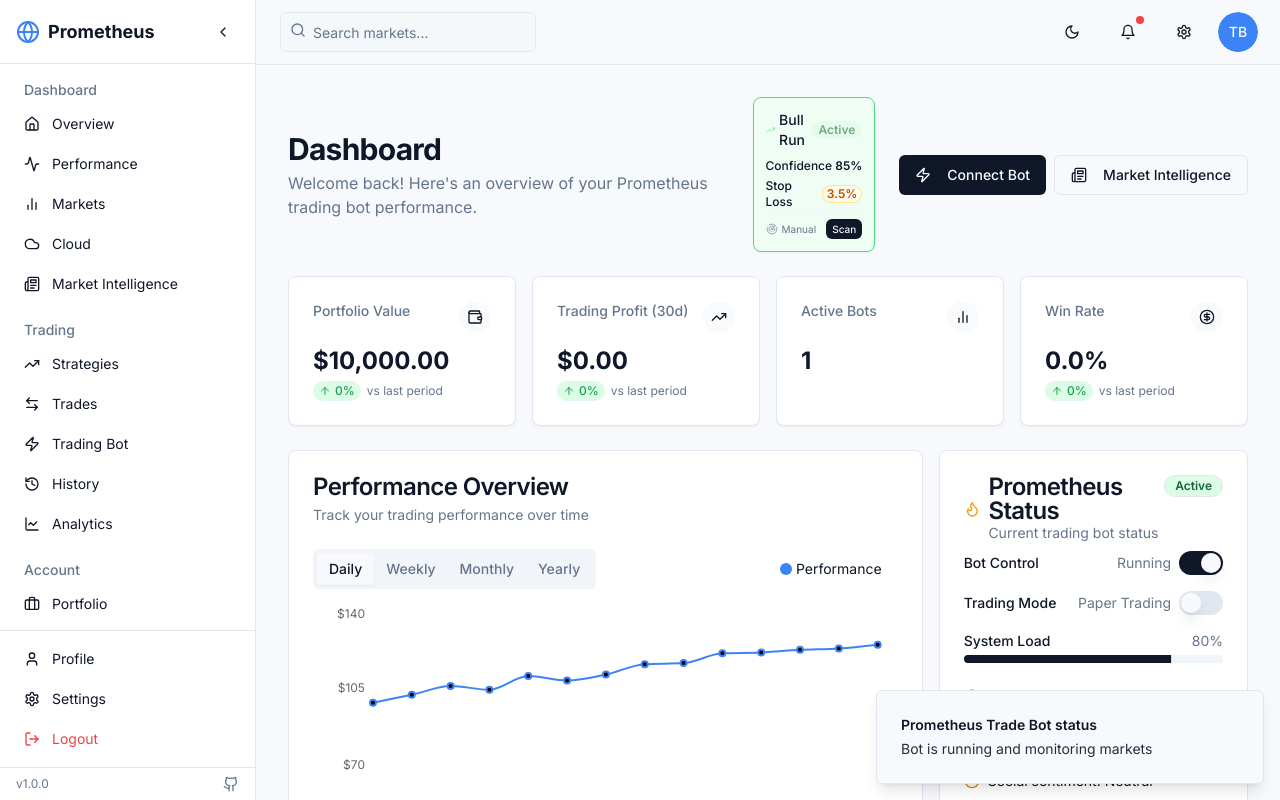
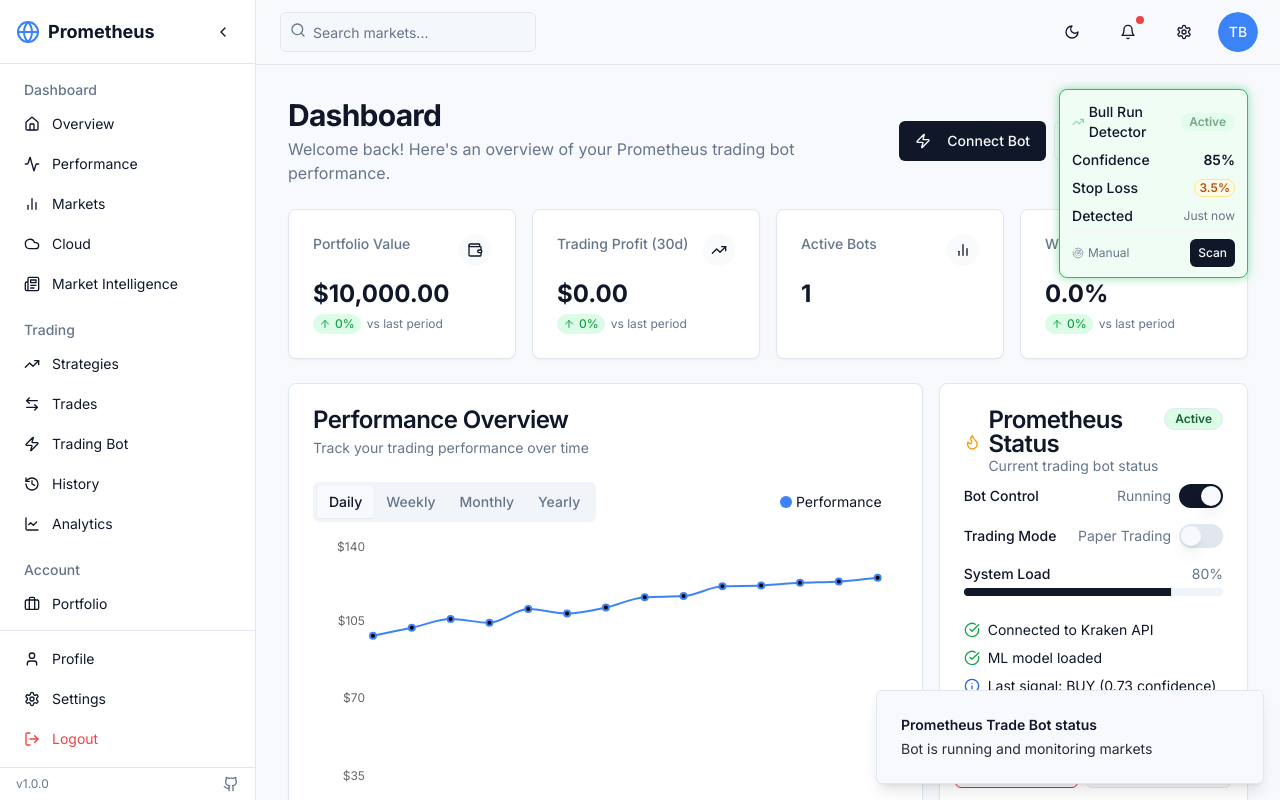
Before and after one commit to DanielePL/prometheus-trading-bot, a React (Vite) app: page /dashboard in a window 1280 px wide. Shown: the top 800 px of the page. Built offline with nearby package versions, Linux system fonts and the light colour scheme.

Commit message:
Update BullRunIndicator component
Modified the BullRunIndicator component to be a square and positioned in the right corner. Added functionality to visually indicate a detected bull run.

```diff
--- a/src/components/trading/indicators/BullRunIndicator.tsx
+++ b/src/components/trading/indicators/BullRunIndicator.tsx
@@ -1,3 +1,4 @@
+
 import React, { useState, useEffect } from 'react';
 import { Card, CardContent } from '@/components/ui/card';
 import { Badge } from '@/components/ui/badge';
@@ -91,50 +92,60 @@ export const BullRunIndicator: React.FC<BullRunIndicatorProps> = ({
   }, [scanInterval]);
 
   return (
-    <Card className={`border transition-all duration-300 ${isAnimating ? 'scale-[1.02]' : ''}
+    <Card className={`
+      w-[5cm] h-[5cm]
       ${isBullRun
-        ? 'border-green-400 dark:border-green-600 bg-green-50 dark:bg-green-900/20'
-        : 'border-gray-200 dark:border-gray-800'}
-      max-w-[5cm] max-h-[5cm] overflow-hidden`}>
-      <CardContent className="p-3">
+        ? 'border-green-500 dark:border-green-400 bg-green-50 dark:bg-green-900/30 shadow-[0_0_10px_rgba(34,197,94,0.5)]'
+        : 'border-gray-200 dark:border-gray-800 bg-background'}
+      ${isAnimating ? 'animate-pulse' : ''}
+      transition-all duration-300 overflow-hidden
+    `}>
+      <CardContent className="p-3 flex flex-col h-full justify-between">
         <div className="flex items-center justify-between mb-2">
           <div className="flex items-center gap-1">
             <TrendingUp className={`h-4 w-4 ${isBullRun ?
               'text-green-500 animate-pulse' : 'text-gray-400'}`} />
-            <span className="text-sm font-medium">Bull Run</span>
+            <span className="text-sm font-medium">Bull Run Detector</span>
           </div>
+
           {isBullRun && (
-            <Badge className="bg-green-100 text-green-800 dark:bg-green-900/30 dark:text-green-400 animate-pulse text-xs py-0 px-1.5">
+            <Badge className="bg-green-100 text-green-800 dark:bg-green-900/30 dark:text-green-400 animate-pulse text-xs py-0 px-2">
               Active
             </Badge>
           )}
         </div>
 
-        <div className="space-y-1 text-xs">
+        <div className="space-y-2 flex-grow">
           {isBullRun ? (
             <>
               <div className="flex justify-between items-center">
-                <span className="font-medium">Confidence</span>
-                <span className="font-semibold">{formattedConfidence}</span>
+                <span className="text-sm font-medium">Confidence</span>
+                <span className="text-sm font-semibold">{formattedConfidence}</span>
               </div>
 
               <div className="flex justify-between items-center">
-                <span className="font-medium">Stop Loss</span>
+                <span className="text-sm font-medium">Stop Loss</span>
                 <Badge variant="outline" className="bg-amber-50 text-amber-700 border-amber-200 text-xs py-0 px-1">
                   {stopLossPercentage.toFixed(1)}%
                 </Badge>
               </div>
+
+              <div className="flex justify-between items-center">
+                <span className="text-sm font-medium">Detected</span>
+                <span className="text-xs text-muted-foreground">{lastScanTime}</span>
+              </div>
             </>
           ) : (
-            <div className="text-sm text-center text-muted-foreground py-1">
-              {isAutoScanning ? 'Scanning...' : 'No bull run'}
+            <div className="text-sm text-center text-muted-foreground py-4">
+              {isAutoScanning ? 'Scanning for patterns...' : 'No bull run detected'}
             </div>
           )}
+        </div>
 
-          <div className="flex justify-between items-center pt-1 mt-1 border-t border-gray-100 dark:border-gray-800">
+        <div className="flex justify-between items-center pt-2 mt-1 border-t border-gray-100 dark:border-gray-800">
           <div className="flex items-center">
             <Radar className={`h-3 w-3 mr-1 ${isAutoScanning ? 'text-blue-500 animate-pulse' : 'text-gray-400'}`} />
-              <span className="text-[10px] text-muted-foreground">
+            <span className="text-xs text-muted-foreground">
               {isAutoScanning ? 'Auto' : 'Manual'}
             </span>
           </div>
@@ -143,11 +154,10 @@ export const BullRunIndicator: React.FC<BullRunIndicatorProps> = ({
             size="sm"
             variant={isAutoScanning ? "destructive" : "default"}
             onClick={isAutoScanning ? stopAutoScan : startAutoScan}
-              className="text-[10px] h-5 px-1.5 min-w-0"
+            className="text-xs h-7 px-2 min-w-0"
           >
             {isAutoScanning ? 'Stop' : 'Scan'}
           </Button>
-          </div>
         </div>
       </CardContent>
     </Card>
--- a/src/pages/Dashboard.tsx
+++ b/src/pages/Dashboard.tsx
@@ -1,3 +1,4 @@
+
 import React from 'react';
 import { AppLayout } from '@/components/layout/AppLayout';
 import { StatsCard } from '@/components/dashboard/StatsCard';
@@ -22,7 +23,7 @@ const Dashboard = () => {
   return (
     <AppLayout>
       <div className="space-y-6">
-        <div className="flex flex-col sm:flex-row justify-between gap-4 items-start sm:items-center">
+        <div className="flex flex-col sm:flex-row justify-between gap-4 items-start sm:items-center relative">
           <div>
             <h1 className="text-3xl font-bold tracking-tight">Dashboard</h1>
             <p className="text-muted-foreground mt-1">
@@ -31,15 +32,6 @@ const Dashboard = () => {
           </div>
 
           <div className="flex space-x-2 items-center">
-            <div className="mr-4">
-              <BullRunIndicator
-                isBullRun={true}
-                confidence={0.85}
-                lastDetected="Just now"
-                stopLossPercentage={3.5}
-              />
-            </div>
-
             {!botState.isExchangeConnected && (
               <Button onClick={botActions.reconnectExchange} variant="default">
                 <Zap className="mr-2 h-4 w-4" />
@@ -60,6 +52,15 @@ const Dashboard = () => {
                 Market Intelligence
               </Link>
             </Button>
+          </div>
+
+          <div className="absolute right-0 top-0 sm:-top-1 md:-top-2 -mt-2 sm:mt-0">
+            <BullRunIndicator
+              isBullRun={true}
+              confidence={0.85}
+              lastDetected="Just now"
+              stopLossPercentage={3.5}
+            />
           </div>
         </div>
 
```
Lines whose indentation alone changed are shown as unchanged.
